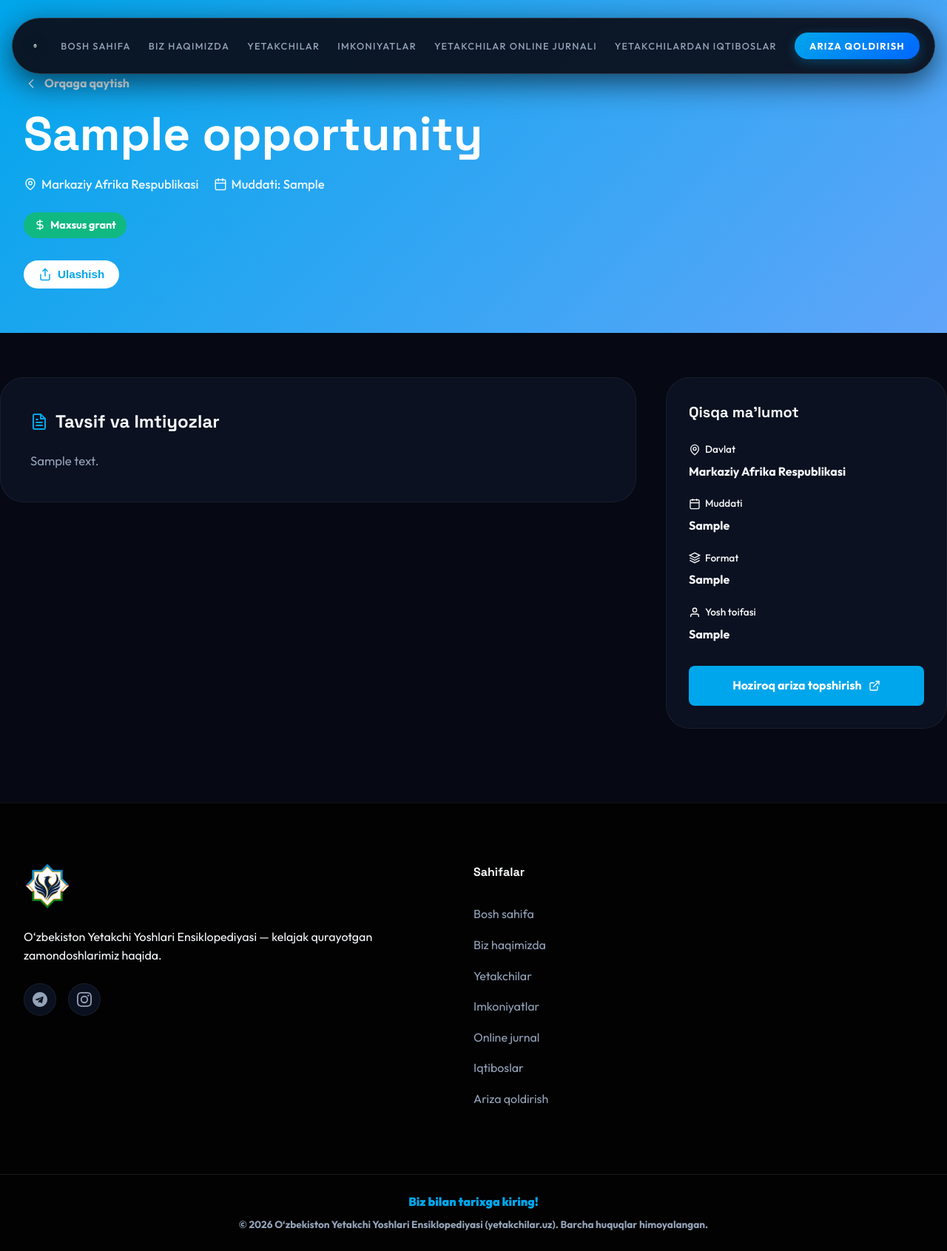
After one commit to miketyson72217/yetakchilar, a Django app: a page that uses templates/opportunity_detail.html in a window 1280 px wide. The commit adds this page. Shown: the whole page at 74% size. Run offline with Django 5.2, Linux system fonts and the light colour scheme; tables that the repository leaves empty hold one stand-in row (values such as "Sample post"); parts of the project's set-up code (start-up, migrations or seed data) failed here and were passed over; some libraries are stand-ins or nearby versions.

Commit message:
feat: add opportunity detail page matching edugrants design

```diff
--- a/config/urls.py
+++ b/config/urls.py
@@ -49,6 +49,8 @@ urlpatterns = [
     path('imkoniyatlar/', views.imkoniyatlar_view, name='imkoniyatlar_slash'),
     path('imkoniyatlar', views.imkoniyatlar_view, name='imkoniyatlar_clean'),
     path('imkoniyatlar.html', views.imkoniyatlar_view, name='imkoniyatlar'),
+    path('imkoniyatlar/<slug:slug>/', views.opportunity_detail_view, name='opportunity_detail'),
+    path('imkoniyatlar/<slug:slug>', views.opportunity_detail_view),
 
     # Ariza routes
     path('ariza/', views.ariza_view, name='ariza_slash'),
--- a/core/views.py
+++ b/core/views.py
@@ -384,3 +384,7 @@ def imkoniyatlar_view(request):
         'opportunities': opportunities,
     }
     return render(request, 'imkoniyatlar.html', context)
+
+def opportunity_detail_view(request, slug):
+    opportunity = get_object_or_404(Opportunity, slug=slug, is_active=True)
+    return render(request, 'opportunity_detail.html', {'opportunity': opportunity})
--- /dev/null
+++ b/templates/opportunity_detail.html
@@ -0,0 +1,350 @@
+<!DOCTYPE html>
+<html lang="uz">
+<head>
+  <meta charset="UTF-8" />
+  <meta name="viewport" content="width=device-width, initial-scale=1.0" />
+  <title>{{ opportunity.title }} — O‘zYYE</title>
+  <meta name="description" content="{{ opportunity.title }} haqida batafsil ma'lumot." />
+  <link rel="icon" type="image/png" href="/static/images/favicon-192x192.png" sizes="192x192" />
+  <link href="https://fonts.googleapis.com/css2?family=Outfit:wght@300;400;500;700;900&family=Space+Grotesk:wght@500;700&display=swap" rel="stylesheet" />
+  <link rel="stylesheet" href="/static/style.css" />
+  <link rel="stylesheet" href="/static/pages.css" />
+  <style>
+    .opp-header {
+      background: linear-gradient(135deg, #00A6EB 0%, #60A5FA 100%);
+      padding: 100px 0 60px;
+      color: #fff;
+    }
+    .opp-header-title {
+      font-size: clamp(2.5rem, 5vw, 4rem);
+      font-weight: 900;
+      line-height: 1.1;
+      margin-bottom: 20px;
+    }
+    .opp-header-meta {
+      display: flex;
+      flex-wrap: wrap;
+      gap: 20px;
+      margin-bottom: 24px;
+      font-size: 1.05rem;
+      font-weight: 500;
+      color: rgba(255, 255, 255, 0.9);
+    }
+    .opp-header-meta span {
+      display: flex;
+      align-items: center;
+      gap: 6px;
+    }
+    .opp-free-badge {
+      display: inline-flex;
+      align-items: center;
+      gap: 6px;
+      background: #10B981;
+      color: white;
+      padding: 6px 14px;
+      border-radius: 100px;
+      font-weight: 700;
+      font-size: 0.9rem;
+      margin-bottom: 30px;
+    }
+    .opp-actions {
+      display: flex;
+      gap: 12px;
+    }
+    .opp-action-btn {
+      background: white;
+      color: #00A6EB;
+      border: none;
+      padding: 10px 20px;
+      border-radius: 100px;
+      font-weight: 700;
+      font-size: 0.95rem;
+      cursor: pointer;
+      display: inline-flex;
+      align-items: center;
+      gap: 8px;
+      transition: all 0.2s ease;
+      text-decoration: none;
+    }
+    .opp-action-btn:hover {
+      transform: translateY(-2px);
+      box-shadow: 0 10px 20px rgba(0,0,0,0.1);
+    }
+    .opp-content {
+      padding: 60px 0 100px;
+      display: grid;
+      grid-template-columns: 1fr 380px;
+      gap: 40px;
+    }
+    @media (max-width: 991px) {
+      .opp-content {
+        grid-template-columns: 1fr;
+      }
+    }
+    .opp-main-card {
+      background: var(--bg-surface);
+      border: 1px solid var(--border-subtle);
+      border-radius: var(--radius-xl);
+      padding: 40px;
+    }
+    .opp-main-card h3 {
+      font-size: 1.5rem;
+      font-weight: 800;
+      color: var(--text-primary);
+      margin-bottom: 20px;
+      display: flex;
+      align-items: center;
+      gap: 10px;
+    }
+    .opp-description {
+      font-size: 1.05rem;
+      color: var(--text-secondary);
+      line-height: 1.7;
+    }
+    .opp-description p {
+      margin-bottom: 16px;
+    }
+    .opp-description ul {
+      margin-left: 20px;
+      margin-bottom: 16px;
+    }
+    .opp-description li {
+      margin-bottom: 8px;
+    }
+    .opp-sidebar {
+      background: var(--bg-surface);
+      border: 1px solid var(--border-subtle);
+      border-radius: var(--radius-xl);
+      padding: 30px;
+      height: fit-content;
+      position: sticky;
+      top: 100px;
+    }
+    .opp-sidebar h3 {
+      font-size: 1.25rem;
+      font-weight: 800;
+      color: var(--text-primary);
+      margin-bottom: 24px;
+    }
+    .sidebar-item {
+      margin-bottom: 20px;
+    }
+    .sidebar-label {
+      font-size: 0.85rem;
+      color: var(--text-muted);
+      font-weight: 500;
+      margin-bottom: 6px;
+      display: flex;
+      align-items: center;
+      gap: 6px;
+    }
+    .sidebar-value {
+      font-size: 1rem;
+      color: var(--text-primary);
+      font-weight: 700;
+    }
+    .apply-btn {
+      display: block;
+      width: 100%;
+      text-align: center;
+      background: #00A6EB;
+      color: white;
+      padding: 14px;
+      border-radius: 8px;
+      font-weight: 700;
+      text-decoration: none;
+      margin-top: 30px;
+      transition: all 0.2s ease;
+    }
+    .apply-btn:hover {
+      background: #008cc7;
+      transform: translateY(-2px);
+    }
+    .back-btn {
+      display: inline-flex;
+      align-items: center;
+      gap: 8px;
+      color: white;
+      text-decoration: none;
+      font-weight: 600;
+      margin-bottom: 20px;
+      opacity: 0.9;
+    }
+    .back-btn:hover {
+      opacity: 1;
+    }
+  </style>
+</head>
+<body>
+  <!-- HEADER -->
+  <header id="main-header" class="site-header">
+    <div class="header-inner container">
+      <a href="/" class="logo-link"><img src="/static/images/main_logo.png" alt="O‘zYYE" class="logo-img" /></a>
+      <nav class="main-nav" id="main-nav">
+        <ul class="nav-list" role="list">
+          <li><a href="/" class="nav-link">Bosh sahifa</a></li>
+          <li><a href="/biz-haqimizda/" class="nav-link">Biz haqimizda</a></li>
+          <li><a href="/yetakchilar/" class="nav-link">Yetakchilar</a></li>
+          <li><a href="/imkoniyatlar/" class="nav-link active">Imkoniyatlar</a></li>
+          <li><a href="/jurnal/" class="nav-link">Yetakchilar online jurnali</a></li>
+          <li><a href="/iqtiboslar/" class="nav-link">Yetakchilardan iqtiboslar</a></li>
+          <li><a href="/ariza/" class="nav-link nav-cta">Ariza qoldirish</a></li>
+        </ul>
+      </nav>
+      <button class="burger-btn" id="burger-btn"><span></span><span></span><span></span></button>
+    </div>
+  </header>
+  <!-- Mobile menu -->
+  <div class="mobile-menu" id="mobile-menu" aria-hidden="true">
+    <ul class="mobile-nav-list" role="list">
+      <li><a href="/" class="mobile-nav-link">Bosh sahifa</a></li>
+      <li><a href="/biz-haqimizda/" class="mobile-nav-link">Biz haqimizda</a></li>
+      <li><a href="/yetakchilar/" class="mobile-nav-link">Yetakchilar</a></li>
+      <li><a href="/imkoniyatlar/" class="mobile-nav-link">Imkoniyatlar</a></li>
+      <li><a href="/jurnal/" class="mobile-nav-link">Yetakchilar online jurnali</a></li>
+      <li><a href="/iqtiboslar/" class="mobile-nav-link">Yetakchilardan iqtiboslar</a></li>
+      <li><a href="/ariza/" class="mobile-nav-link mobile-nav-cta">Ariza qoldirish</a></li>
+    </ul>
+  </div>
+
+  <main>
+    <section class="opp-header">
+      <div class="container">
+        <a href="/imkoniyatlar/" class="back-btn">
+          <svg width="20" height="20" viewBox="0 0 24 24" fill="none" stroke="currentColor" stroke-width="2" stroke-linecap="round" stroke-linejoin="round"><path d="m15 18-6-6 6-6"/></svg>
+          Orqaga qaytish
+        </a>
+        <h1 class="opp-header-title">{{ opportunity.title }}</h1>
+        <div class="opp-header-meta">
+          {% if opportunity.country %}
+          <span>
+            <svg width="18" height="18" fill="none" stroke="currentColor" stroke-width="2" stroke-linecap="round" stroke-linejoin="round" viewBox="0 0 24 24"><path d="M20 10c0 6-8 12-8 12s-8-6-8-12a8 8 0 0 1 16 0Z"/><circle cx="12" cy="10" r="3"/></svg>
+            {{ opportunity.country }}
+          </span>
+          {% endif %}
+          {% if opportunity.deadline %}
+          <span>
+            <svg width="18" height="18" fill="none" stroke="currentColor" stroke-width="2" stroke-linecap="round" stroke-linejoin="round" viewBox="0 0 24 24"><rect width="18" height="18" x="3" y="4" rx="2" ry="2"/><line x1="16" x2="16" y1="2" y2="6"/><line x1="8" x2="8" y1="2" y2="6"/><line x1="3" x2="21" y1="10" y2="10"/></svg>
+            Muddati: {{ opportunity.deadline }}
+          </span>
+          {% endif %}
+        </div>
+        <div class="opp-free-badge">
+          <svg width="16" height="16" viewBox="0 0 24 24" fill="none" stroke="currentColor" stroke-width="2" stroke-linecap="round" stroke-linejoin="round"><path d="M12 2v20"/><path d="M17 5H9.5a3.5 3.5 0 0 0 0 7h5a3.5 3.5 0 0 1 0 7H6"/></svg>
+          Maxsus grant
+        </div>
+        <div class="opp-actions">
+          <button class="opp-action-btn" onclick="navigator.clipboard.writeText(window.location.href); alert('Havola nusxalandi!')">
+            <svg width="18" height="18" fill="none" stroke="currentColor" stroke-width="2" stroke-linecap="round" stroke-linejoin="round" viewBox="0 0 24 24"><path d="M4 12v8a2 2 0 0 0 2 2h12a2 2 0 0 0 2-2v-8"/><polyline points="16 6 12 2 8 6"/><line x1="12" x2="12" y1="2" y2="15"/></svg>
+            Ulashish
+          </button>
+        </div>
+      </div>
+    </section>
+
+    <section class="container opp-content">
+      <div class="opp-main-column">
+        <div class="opp-main-card">
+          <h3>
+            <svg width="24" height="24" fill="none" stroke="currentColor" stroke-width="2" stroke-linecap="round" stroke-linejoin="round" viewBox="0 0 24 24" style="color: #00A6EB;"><path d="M14 2H6a2 2 0 0 0-2 2v16a2 2 0 0 0 2 2h12a2 2 0 0 0 2-2V8z"/><polyline points="14 2 14 8 20 8"/><line x1="16" x2="8" y1="13" y2="13"/><line x1="16" x2="8" y1="17" y2="17"/><polyline points="10 9 9 9 8 9"/></svg>
+            Tavsif va Imtiyozlar
+          </h3>
+          <div class="opp-description">
+            {{ opportunity.description|safe }}
+          </div>
+        </div>
+      </div>
+
+      <div class="opp-sidebar-column">
+        <div class="opp-sidebar">
+          <h3>Qisqa ma'lumot</h3>
+
+          {% if opportunity.country %}
+          <div class="sidebar-item">
+            <div class="sidebar-label">
+              <svg width="16" height="16" fill="none" stroke="currentColor" stroke-width="2" viewBox="0 0 24 24"><path d="M20 10c0 6-8 12-8 12s-8-6-8-12a8 8 0 0 1 16 0Z"/><circle cx="12" cy="10" r="3"/></svg>
+              Davlat
+            </div>
+            <div class="sidebar-value">{{ opportunity.country }}</div>
+          </div>
+          {% endif %}
+
+          {% if opportunity.deadline %}
+          <div class="sidebar-item">
+            <div class="sidebar-label">
+              <svg width="16" height="16" fill="none" stroke="currentColor" stroke-width="2" viewBox="0 0 24 24"><rect width="18" height="18" x="3" y="4" rx="2" ry="2"/><line x1="16" x2="16" y1="2" y2="6"/><line x1="8" x2="8" y1="2" y2="6"/><line x1="3" x2="21" y1="10" y2="10"/></svg>
+              Muddati
+            </div>
+            <div class="sidebar-value">{{ opportunity.deadline }}</div>
+          </div>
+          {% endif %}
+
+          {% if opportunity.format %}
+          <div class="sidebar-item">
+            <div class="sidebar-label">
+              <svg width="16" height="16" fill="none" stroke="currentColor" stroke-width="2" viewBox="0 0 24 24"><polygon points="12 2 2 7 12 12 22 7 12 2"/><polyline points="2 17 12 22 22 17"/><polyline points="2 12 12 17 22 12"/></svg>
+              Format
+            </div>
+            <div class="sidebar-value">{{ opportunity.format }}</div>
+          </div>
+          {% endif %}
+
+          {% if opportunity.age_category %}
+          <div class="sidebar-item">
+            <div class="sidebar-label">
+              <svg width="16" height="16" fill="none" stroke="currentColor" stroke-width="2" viewBox="0 0 24 24"><path d="M20 21v-2a4 4 0 0 0-4-4H8a4 4 0 0 0-4 4v2"/><circle cx="12" cy="7" r="4"/></svg>
+              Yosh toifasi
+            </div>
+            <div class="sidebar-value">{{ opportunity.age_category }}</div>
+          </div>
+          {% endif %}
+
+          {% if opportunity.registration_link %}
+          <a href="{{ opportunity.registration_link }}" target="_blank" class="apply-btn">
+            Hoziroq ariza topshirish
+            <svg width="16" height="16" fill="none" stroke="currentColor" stroke-width="2" stroke-linecap="round" stroke-linejoin="round" viewBox="0 0 24 24" style="margin-left: 6px; vertical-align: -3px;"><path d="M18 13v6a2 2 0 0 1-2 2H5a2 2 0 0 1-2-2V8a2 2 0 0 1 2-2h6"/><polyline points="15 3 21 3 21 9"/><line x1="10" x2="21" y1="14" y2="3"/></svg>
+          </a>
+          {% endif %}
+        </div>
+      </div>
+    </section>
+  </main>
+
+  <!-- FOOTER -->
+  <footer class="site-footer" id="site-footer">
+    <div class="container footer-inner">
+      <div class="footer-brand" id="footer-brand">
+        <img src="/static/images/main_logo.png" alt="O‘zYYE Logo" class="footer-logo" id="footer-logo" />
+        <p class="footer-desc">O‘zbekiston Yetakchi Yoshlari Ensiklopediyasi — kelajak qurayotgan zamondoshlarimiz haqida.</p>
+        <div class="footer-social" id="footer-social">
+          <a href="https://t.me/uzyye_rasmiy" target="_blank" class="social-link" id="social-telegram" aria-label="Telegram">
+            <svg viewBox="0 0 24 24" fill="currentColor"><path d="M12 0C5.373 0 0 5.373 0 12s5.373 12 12 12 12-5.373 12-12S18.627 0 12 0zm5.562 8.248l-1.97 9.289c-.145.658-.537.818-1.084.508l-3-2.21-1.447 1.394c-.16.16-.295.295-.605.295l.213-3.053 5.56-5.023c.242-.213-.054-.333-.373-.12l-6.871 4.326-2.962-.924c-.643-.204-.657-.643.136-.953l11.57-4.461c.537-.194 1.006.131.833.932z"/></svg>
+          </a>
+          <a href="#" class="social-link" id="social-instagram" aria-label="Instagram">
+            <svg viewBox="0 0 24 24" fill="currentColor"><path d="M12 2.163c3.204 0 3.584.012 4.85.07 3.252.148 4.771 1.691 4.919 4.919.058 1.265.069 1.645.069 4.849 0 3.205-.012 3.584-.069 4.849-.149 3.225-1.664 4.771-4.919 4.919-1.266.058-1.644.07-4.85.07-3.204 0-3.584-.012-4.849-.07-3.26-.149-4.771-1.699-4.919-4.92-.058-1.265-.07-1.644-.07-4.849 0-3.204.013-3.583.07-4.849.149-3.227 1.664-4.771 4.919-4.919 1.266-.057 1.645-.069 4.849-.069zM12 0C8.741 0 8.333.014 7.053.072 2.695.272.273 2.69.073 7.052.014 8.333 0 8.741 0 12c0 3.259.014 3.668.072 4.948.2 4.358 2.618 6.78 6.98 6.98C8.333 23.986 8.741 24 12 24c3.259 0 3.668-.014 4.948-.072 4.354-.2 6.782-2.618 6.979-6.98.059-1.28.073-1.689.073-4.948 0-3.259-.014-3.667-.072-4.947-.196-4.354-2.617-6.78-6.979-6.98C15.668.014 15.259 0 12 0zm0 5.838a6.162 6.162 0 100 12.324 6.162 6.162 0 000-12.324zM12 16a4 4 0 110-8 4 4 0 010 8zm6.406-11.845a1.44 1.44 0 100 2.881 1.44 1.44 0 000-2.881z"/></svg>
+          </a>
+        </div>
+      </div>
+      <div class="footer-nav" id="footer-nav">
+        <h3 class="footer-nav-title">Sahifalar</h3>
+        <ul class="footer-nav-list" role="list">
+          <li><a href="/">Bosh sahifa</a></li>
+          <li><a href="/biz-haqimizda/">Biz haqimizda</a></li>
+          <li><a href="/yetakchilar/">Yetakchilar</a></li>
+          <li><a href="/imkoniyatlar/">Imkoniyatlar</a></li>
+          <li><a href="/jurnal/">Online jurnal</a></li>
+          <li><a href="/iqtiboslar/">Iqtiboslar</a></li>
+          <li><a href="/ariza/">Ariza qoldirish</a></li>
+        </ul>
+      </div>
+    </div>
+    <div class="footer-bottom" id="footer-bottom" style="text-align:center; padding:24px 0; border-top:1px solid rgba(255,255,255,0.1);">
+      <div class="container">
+        <p style="font-size:1rem; font-weight:800; color:#00A6EB; margin-bottom:8px;">Biz bilan tarixga kiring!</p>
+        <p style="font-size:0.85rem; color:#94a3b8; font-weight:700;">© 2026 O‘zbekiston Yetakchi Yoshlari Ensiklopediyasi (yetakchilar.uz). Barcha huquqlar himoyalangan.</p>
+      </div>
+    </div>
+  </footer>
+  <script src="/static/script.js"></script>
+</body>
+</html>
```
Also changed, not shown: core/models.py (+7 -0 lines), templates/imkoniyatlar.html (+7 -5 lines).
